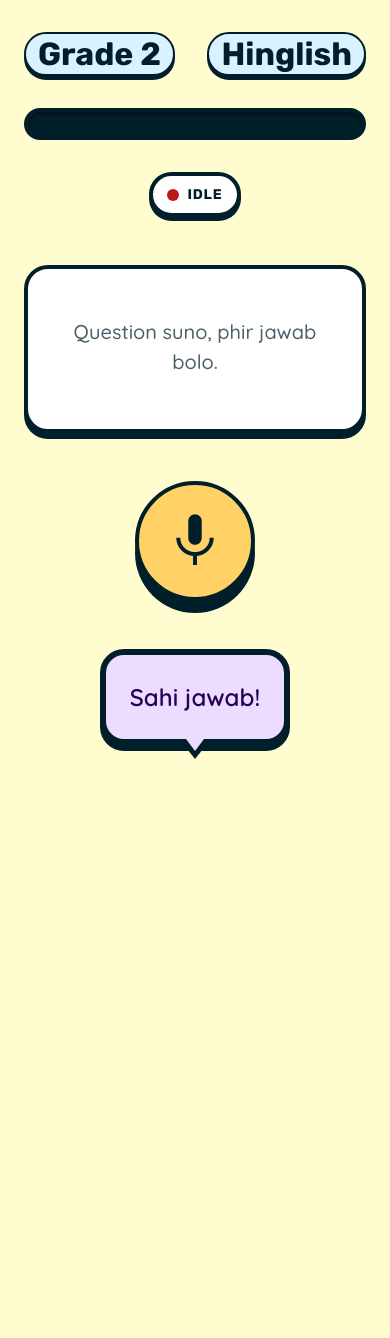
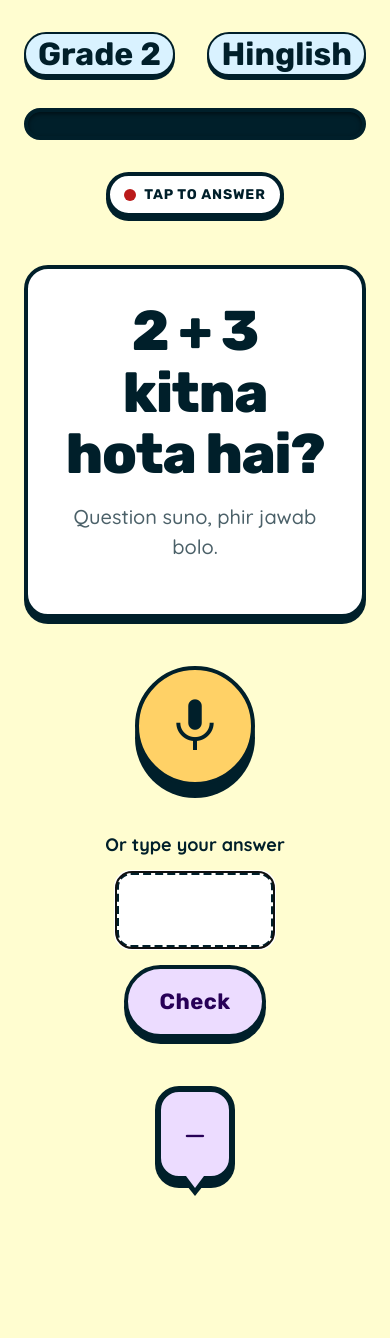
Before and after one commit to nihalxkumar/rumik, a FastAPI app: page /practice in a window 390 px wide. Before the commit the page ends 759 px from the top, so only its background shows below. Run offline with FastAPI, Linux system fonts and the light colour scheme.

Commit message:
feat(ui): wire practice screen to /api/turn with typed-answer flow
Make the whole correctness loop dogfoodable on desktop without any
microphone or API keys. The practice screen now ships with a real
typed-answer form alongside the mic CTA — phase 3 will collapse the
form behind a 'type instead' toggle once MediaRecorder lands, but
keeping it visible for now means anyone can play through the deck
locally to find bugs in the engine.

voice-loop.js owns the client side of the turn: it reads a seeded
question id and deck size from a small inline JSON tag, persists
session_id in localStorage so a refresh resumes the lesson, posts
typed answers to /api/turn, strips the tone tag before showing the
tutor line in the bubble (the tag is for Silk, not for the child),
animates the feedback with a pop-in, updates the progress pipe on
correct answers, and swaps the question prompt in place so we never
reload the page mid-lesson.

The mic button is wired only as a placeholder that nudges the child
toward the typed-answer field — its real recorder behavior lands in
phase 3 against the exact same /api/turn endpoint.

```diff
--- a/app/static/js/voice-loop.js
+++ b/app/static/js/voice-loop.js
@@ -1,17 +1,130 @@
-// Voice loop wiring — placeholder for Phase 3.
-// Will own: mic permission, MediaRecorder lifecycle, upload to /api/turn,
-// status chip + mic state transitions, audio playback, and typed-answer fallback.
+// Voice / answer loop for the practice screen.
 //
-// Keep this file dependency-free and under ~5 KB minified — kids' phones may
-// be on slow networks.
+// Phase 2 (current): typed answers only. POST { session_id, question_id,
+// typed_answer } to /api/turn, render the tutor response, advance.
+// Phase 3 will add MediaRecorder + multipart upload on the same endpoint.
+//
+// Keep dependency-free and small — slow Android phones are the target.
 
 (() => {
-  const mic = document.querySelector(".mic");
-  if (!mic) return;
+  const seedEl = document.getElementById("lesson-seed");
+  if (!seedEl) return;
+  const seed = JSON.parse(seedEl.textContent);
 
-  mic.addEventListener("click", () => {
-    // Placeholder: cycle visible state so the design system is dogfooded.
-    const cur = mic.dataset.state;
-    mic.dataset.state = cur === "recording" ? "idle" : "recording";
+  // Persist session_id across reloads so a refresh resumes the lesson.
+  const SID_KEY = "rumik:sid";
+  const sessionId = () => localStorage.getItem(SID_KEY);
+  const rememberSession = (id) => id && localStorage.setItem(SID_KEY, id);
+
+  const state = {
+    questionId: seed.questionId,
+    deckTotal: seed.deckTotal,
+    completed: 0,
+  };
+
+  // ---------- DOM handles ----------
+  const promptEl   = document.querySelector("[data-question-prompt]");
+  const bubbleEl   = document.querySelector("[data-tutor-bubble]");
+  const youSaidEl  = document.querySelector("[data-you-said]");
+  const streakEl   = document.querySelector("[data-streak]");
+  const feedback   = document.getElementById("feedback");
+  const progressEl = document.querySelector(".progress__fill");
+  const statusLbl  = document.querySelector("[data-status-label]");
+  const mic        = document.querySelector(".mic");
+  const form       = document.getElementById("typed-answer-form");
+  const input      = document.getElementById("typed-answer");
+
+  // ---------- UI helpers ----------
+  function setStatus(text) { if (statusLbl) statusLbl.textContent = text; }
+  function setMic(s)       { if (mic) mic.dataset.state = s; }
+  function renderProgress(done) {
+    if (!progressEl) return;
+    progressEl.style.width = `${Math.min(100, (done / state.deckTotal) * 100)}%`;
+  }
+  function showFeedback({ tutor, said, streak, isCorrect }) {
+    bubbleEl.textContent  = stripToneTag(tutor);
+    youSaidEl.textContent = said ? `You said: ${said}` : "";
+    streakEl.textContent  = streak > 0 ? `${streak} correct in a row` : "";
+    feedback.hidden = false;
+    feedback.classList.remove("anim-pop-in");
+    void feedback.offsetWidth;            // restart animation
+    feedback.classList.add("anim-pop-in");
+    setStatus(isCorrect ? "Sahi jawab" : "Try again");
+  }
+  function stripToneTag(s) {
+    // The bubble shows the human-readable text; the tone tag is for Silk.
+    return s.replace(/^\[(neutral|happy|whisper|excited|sad)\]\s*/i, "");
+  }
+
+  // ---------- Turn submission ----------
+  async function submitTypedAnswer(typed) {
+    setStatus("Check kar raha hoon…");
+    setMic("thinking");
+
+    let res;
+    try {
+      res = await fetch("/api/turn", {
+        method: "POST",
+        headers: { "Content-Type": "application/json" },
+        body: JSON.stringify({
+          session_id: sessionId(),
+          question_id: state.questionId,
+          typed_answer: typed,
+        }),
+      });
+    } catch (err) {
+      setStatus("Network error — try again");
+      setMic("idle");
+      return;
+    }
+
+    if (!res.ok) {
+      setStatus(`Error ${res.status}`);
+      setMic("idle");
+      return;
+    }
+
+    const data = await res.json();
+    rememberSession(data.session_id);
+
+    showFeedback({
+      tutor: data.tutor_text,
+      said:  data.transcript ?? "",
+      streak: data.streak,
+      isCorrect: data.is_correct,
+    });
+
+    if (data.is_correct) {
+      state.completed += 1;
+      renderProgress(state.completed);
+    }
+
+    if (data.next_question) {
+      state.questionId = data.next_question.id;
+      promptEl.textContent = data.next_question.prompt;
+      input.value = "";
+      input.focus();
+    } else {
+      // Deck finished — phase 6 will route to /summary.
+      setStatus("All done!");
+      input.disabled = true;
+    }
+
+    setMic("idle");
+  }
+
+  // ---------- Wire up inputs ----------
+  form?.addEventListener("submit", (e) => {
+    e.preventDefault();
+    const value = input.value.trim();
+    if (!value) return;
+    submitTypedAnswer(value);
+  });
+
+  mic?.addEventListener("click", () => {
+    // Phase 3 wires the real recorder here. For now nudge the user
+    // toward the typed-answer path so the loop is still usable.
+    setStatus("Type your answer for now");
+    input.focus();
   });
 })();
--- a/app/templates/practice.html
+++ b/app/templates/practice.html
@@ -6,42 +6,80 @@
 {% block content %}
 <div class="container" style="padding-top: var(--space-4); padding-bottom: var(--space-6);">
 
-  {# --- Top bar: progress + grade/lang context ------------- #}
+  {# --- Top bar: progress + grade/lang context (fixed in v1) --- #}
   <div class="row-between" style="margin-bottom: var(--space-4);">
     <span class="pill pill--shadow">Grade 2</span>
     <span class="pill pill--shadow">Hinglish</span>
   </div>
-  {{ progress(progress_percent) }}
+  <div id="progress">{{ progress(progress_percent) }}</div>
 
-  {# --- Live recording status chip ------------------------- #}
+  {# --- Live status chip ---------------------------------------- #}
   <div style="display: flex; justify-content: center; margin-top: var(--space-4);">
-    {{ chip("Idle", live=False) }}
+    <span id="status-chip" class="chip">
+      <span class="chip__dot"></span>
+      <span data-status-label>Tap to answer</span>
+    </span>
   </div>
 
-  {# --- Question card -------------------------------------- #}
+  {# --- Question card ------------------------------------------- #}
   <div style="display: flex; justify-content: center; margin-top: var(--space-6);">
     {% call card("anim-pop-in") %}
-      <div class="t-display" style="text-align: center;">{{ question }}</div>
+      <div class="t-display" style="text-align: center;" data-question-prompt>
+        {{ question_prompt }}
+      </div>
       <p class="t-body" style="text-align: center; opacity: .7; margin-top: var(--space-2);">
         Question suno, phir jawab bolo.
       </p>
     {% endcall %}
   </div>
 
-  {# --- Mic CTA -------------------------------------------- #}
+  {# --- Mic CTA ------------------------------------------------- #}
   <div style="display: flex; justify-content: center; margin-top: var(--space-6);">
     {{ mic_button(state="idle", label="Tap to answer") }}
   </div>
 
-  {# --- Tutor feedback (hidden until response) ------------- #}
-  <div id="feedback" hidden style="display: flex; justify-content: center; margin-top: var(--space-6);">
-    {{ tutor_bubble("Sahi jawab!") }}
+  {# --- Typed-answer fallback ----------------------------------
+       Always visible in phase 2 so the whole loop is dogfoodable
+       without a microphone. Phase 3 will collapse it behind a
+       "type instead" toggle once mic input lands. -------------- #}
+  <form id="typed-answer-form" style="
+        display: flex; flex-direction: column; align-items: center;
+        gap: var(--space-2); margin-top: var(--space-6);">
+    <label class="t-label" for="typed-answer">Or type your answer</label>
+    <input id="typed-answer" name="typed_answer" inputmode="numeric"
+           autocomplete="off" autofocus
+           style="
+             font-family: var(--font-display);
+             font-size: var(--text-headline-md);
+             font-weight: 700;
+             text-align: center;
+             width: 8rem;
+             padding: var(--space-2);
+             border: 4px dashed var(--color-on-surface);
+             border-radius: var(--radius-lg);
+             background: var(--color-surface-container-lowest);
+             color: var(--color-on-surface);
+           " />
+    <button type="submit" class="btn btn--secondary">Check</button>
+  </form>
+
+  {# --- Tutor feedback (filled in by JS after each turn) ------- #}
+  <div id="feedback" hidden
+       style="display: flex; flex-direction: column; align-items: center;
+              gap: var(--space-2); margin-top: var(--space-6);">
+    <div class="bubble" data-tutor-bubble>—</div>
+    <p class="t-body" data-you-said style="opacity: .7;"></p>
+    <p class="t-label" data-streak style="opacity: .7;"></p>
   </div>
 </div>
+
+{# Seed the JS with the initial question id and deck size so it can
+   advance and update the progress pipe without a page reload. #}
+<script id="lesson-seed" type="application/json">
+  {"questionId": "{{ question_id }}", "deckTotal": {{ deck_total }} }
+</script>
 {% endblock %}
 
 {% block scripts %}
-{# Voice loop wiring added in Phase 3. Keeping the JS payload tiny matters
-   for first paint on cheap Android devices. #}
 <script defer src="{{ url_for('static', path='js/voice-loop.js') }}"></script>
 {% endblock %}
```
